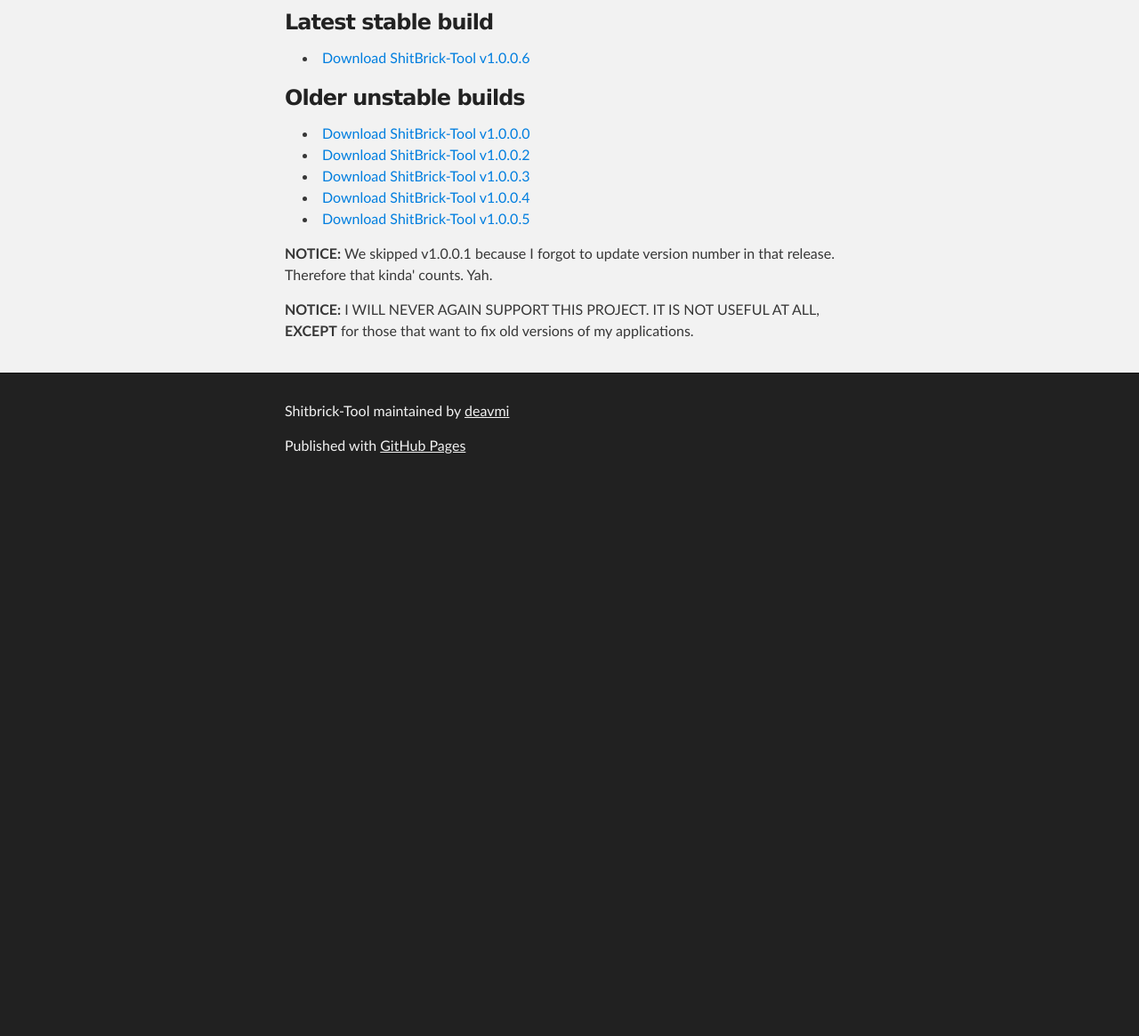
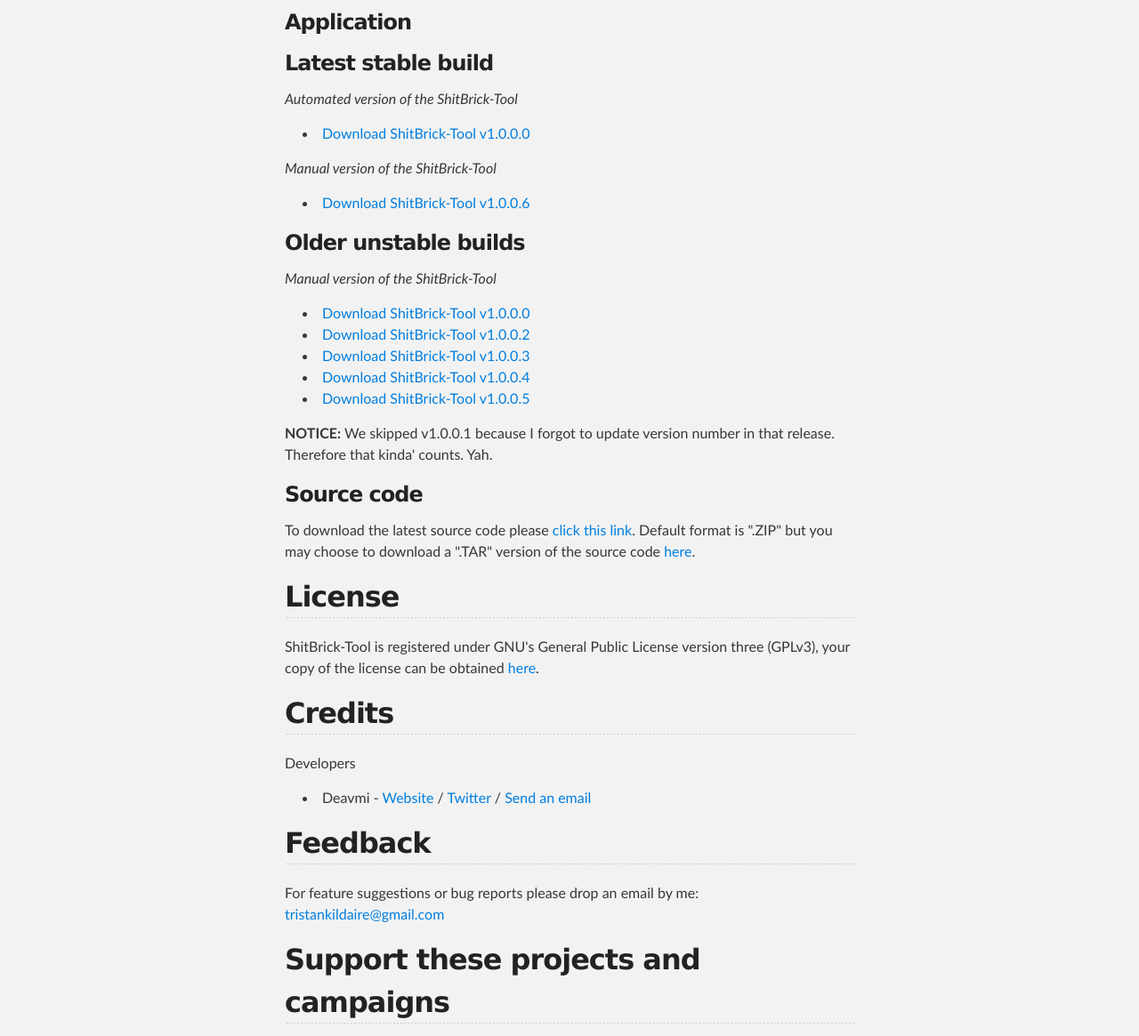
Before and after one commit to Walkman-Mirror/ShitBrick-Tool, a plain HTML site: page index.html in a window 1280 px wide. Shown: the part 576-1741 px from the top of the page at 89% size. Before the commit the page ends 1124 px from the top, so only its background shows below. Drawn offline with Linux system fonts and the light colour scheme.

Commit message:
Create gh-pages branch via GitHub

```diff
--- a/index.html
+++ b/index.html
@@ -4,11 +4,11 @@
   <head>
     <meta charset='utf-8' />
     <meta http-equiv="X-UA-Compatible" content="chrome=1" />
-    <meta name="description" content="Shitbrick-Tool : It shits bricks and is free and open-source. No :P :D . Read the description." />
+    <meta name="description" content="ShitBrick-Tool : It shits bricks and is free and open-source. No :P :D . Read the description." />
 
     <link rel="stylesheet" type="text/css" media="screen" href="stylesheets/stylesheet.css">
 
-    <title>Shitbrick-Tool</title>
+    <title>ShitBrick-Tool</title>
   </head>
 
   <body>
@@ -18,7 +18,7 @@
         <header class="inner">
           <a id="forkme_banner" href="https://github.com/deavmi/ShitBrick-Tool">View on GitHub</a>
 
-          <h1 id="project_title">Shitbrick-Tool</h1>
+          <h1 id="project_title">ShitBrick-Tool</h1>
           <h2 id="project_tagline">It shits bricks and is free and open-source. No :P :D . Read the description.</h2>
 
             <section id="downloads">
@@ -43,12 +43,23 @@
 <a name="downloads" class="anchor" href="#downloads"><span class="octicon octicon-link"></span></a>Downloads</h2>
 
 <h3>
+<a name="application" class="anchor" href="#application"><span class="octicon octicon-link"></span></a>Application</h3>
+
+<h3>
 <a name="latest-stable-build" class="anchor" href="#latest-stable-build"><span class="octicon octicon-link"></span></a>Latest stable build</h3>
+
+<p><em>Automated version of the ShitBrick-Tool</em></p>
+
+<ul>
+<li><a href="https://github.com/deavmi/ShitBrick-Tool/releases/download/v1.0.0.0-automated/ShitBrick.Tool.exe">Download ShitBrick-Tool v1.0.0.0</a></li>
+</ul><p><em>Manual version of the ShitBrick-Tool</em></p>
 
 <ul>
 <li><a href="https://github.com/deavmi/ShitBrick-Tool/releases/download/v1.0.0.6/ShitBrick.Tool.exe">Download ShitBrick-Tool v1.0.0.6</a></li>
 </ul><h3>
 <a name="older-unstable-builds" class="anchor" href="#older-unstable-builds"><span class="octicon octicon-link"></span></a>Older unstable builds</h3>
+
+<p><em>Manual version of the ShitBrick-Tool</em></p>
 
 <ul>
 <li><a href="https://github.com/deavmi/ShitBrick-Tool/releases/download/v1.0.0.0/ShitBrick.Tool.exe">Download ShitBrick-Tool v1.0.0.0</a></li>
@@ -58,14 +69,40 @@
 <li><a href="https://github.com/deavmi/ShitBrick-Tool/releases/download/V1.0.0.5/ShitBrick.Tool.exe">Download ShitBrick-Tool v1.0.0.5</a></li>
 </ul><p><strong>NOTICE:</strong> We skipped v1.0.0.1 because I forgot to update version number in that release. Therefore that kinda' counts. Yah.</p>
 
-<p><strong>NOTICE:</strong> I WILL NEVER AGAIN SUPPORT THIS PROJECT. IT IS NOT USEFUL AT ALL, <strong>EXCEPT</strong> for those that want to fix old versions of my applications.</p>
+<h3>
+<a name="source-code" class="anchor" href="#source-code"><span class="octicon octicon-link"></span></a>Source code</h3>
+
+<p>To download the latest source code please <a href="https://github.com/deavmi/ShitBrick-Tool/zipball/master">click this link</a>. Default format is ".ZIP" but you may choose to download a ".TAR" version of the source code <a href="https://github.com/deavmi/ShitBrick-Tool/tarball/master">here</a>.</p>
+
+<h2>
+<a name="license" class="anchor" href="#license"><span class="octicon octicon-link"></span></a>License</h2>
+
+<p>ShitBrick-Tool is registered under GNU's General Public License version three (GPLv3), your copy of the license can be obtained <a href="http://gnu.org/licenses/gpl.txt">here</a>.</p>
+
+<h2>
+<a name="credits" class="anchor" href="#credits"><span class="octicon octicon-link"></span></a>Credits</h2>
+
+<p>Developers</p>
+
+<ul>
+<li> Deavmi - <a href="https://deavmi.github.io/Deavmi">Website</a> / <a href="http://twitter.com/deavmi">Twitter</a> / <a href="mailto:tristankildaire@gmail.com">Send an email</a>
+</li>
+</ul><h2>
+<a name="feedback" class="anchor" href="#feedback"><span class="octicon octicon-link"></span></a>Feedback</h2>
+
+<p>For feature suggestions or bug reports please drop an email by me: <a href="mailto:tristankildaire@gmail.com">tristankildaire@gmail.com</a></p>
+
+<h2>
+<a name="support-these-projects-and-campaigns" class="anchor" href="#support-these-projects-and-campaigns"><span class="octicon octicon-link"></span></a>Support these projects and campaigns</h2>
+
+<p><a href="http://gnu.org"><img src="http://deavmi.github.io/Deavmi/images/support-them/gnubanner-2.png" alt="Support the GNU/Linux project"></a> <a href="http://www.defectivebydesign.org/no-drm-in-html5"><img src="http://deavmi.github.io/Deavmi/images/support-them/hollywebshare.jpeg" alt="Stop the Hollyweb! No DRM in HTML5."></a></p>
       </section>
     </div>
 
     <!-- FOOTER  -->
     <div id="footer_wrap" class="outer">
       <footer class="inner">
-        <p class="copyright">Shitbrick-Tool maintained by <a href="https://github.com/deavmi">deavmi</a></p>
+        <p class="copyright">ShitBrick-Tool maintained by <a href="https://github.com/deavmi">deavmi</a></p>
         <p>Published with <a href="http://pages.github.com">GitHub Pages</a></p>
       </footer>
     </div>
```
Also changed, not shown: params.json (+1 -1 lines).
